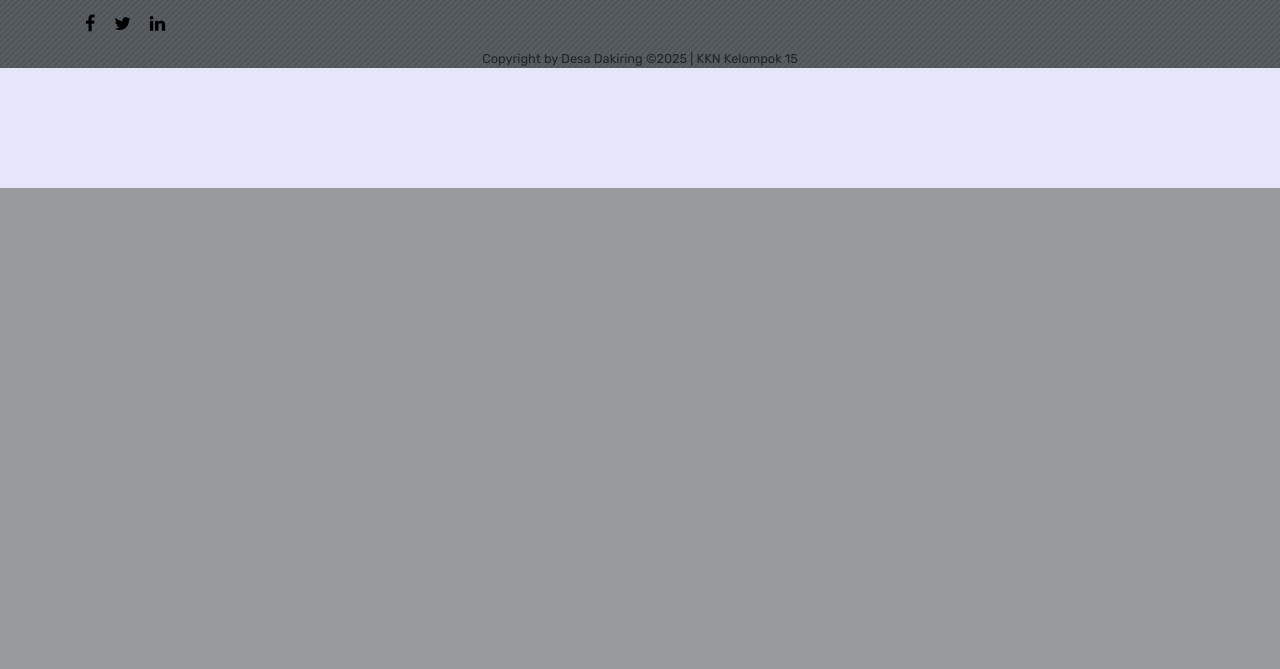
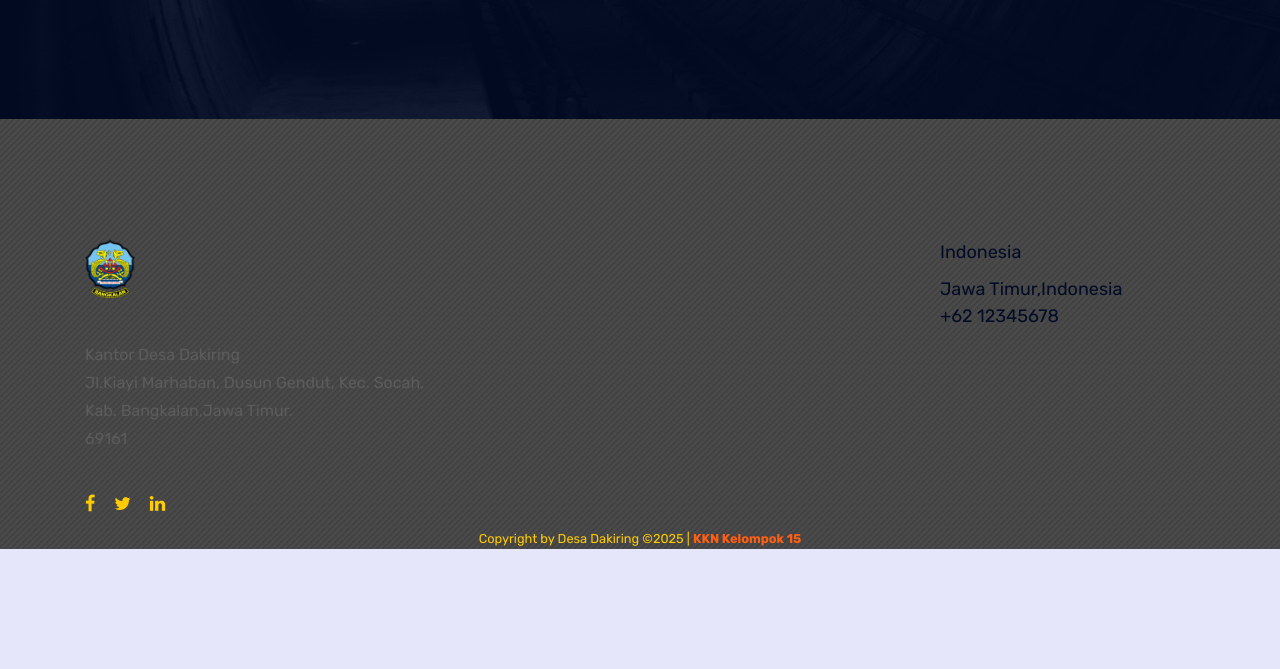
Before and after one commit to walid666-afk/DesaDakiring.github.io, a PHP site: page / in a window 1280 px wide. Shown: the part 3884-4553 px from the top of the page. Before the commit the page ends 4072 px from the top, so only its background shows below. Run offline with PHP 8.4, Linux system fonts and the light colour scheme.

Commit message:
Add files via upload

```diff
--- a/index.php
+++ b/index.php
@@ -76,7 +76,7 @@
                 <div class="col-lg-7 offset-lg-1">
                     <div class="breadcrumb_iner">
                         <div class="breadcrumb_iner_item">
-                            <h2>Selamat Datang Di Website Desa Dakiring</h2>
+                            <h2 style="color: #ffcc00; text-shadow: 2px 2px 4px #000000;">Selamat Datang Di Website Desa Dakiring</h2>
                         </div>
                     </div>
                 </div>
@@ -202,20 +202,20 @@
     <!-- project-area-end -->
 
     <!-- footer-start -->
-    <footer class="footer-area bg-dark">
+    <footer class="footer-area" style="background-color: #222; color: #ffcc00;">
         <div class="container">
             <div class="row justify-content-between">
                 <div class="col-sm-6 col-md-3 col-xl-4">
                     <div class="single-footer-widget footer_1">
                         <a href="index.html"> <img src="img/logo.png" alt="" width="50rem"> </a>
-                        <p  class="text-white">Kantor Desa Dakiring <br>
+                        <p>Kantor Desa Dakiring <br>
                             Jl.Kiayi Marhaban, Dusun Gendut, Kec. Socah, Kab. Bangkalan,Jawa Timur. <br>69161
                         </p>
                         <div class="social-links">
                             <ul>
-                                <li><a href="#"> <i class="fa fa-facebook"></i> </a></li>
-                                <li><a href="#"> <i class="fa fa-twitter"></i> </a></li>
-                                <li><a href="#"> <i class="fa fa-linkedin"></i> </a></li>
+                                <li><a href="#" style="color: #ffcc00;"> <i class="fa fa-facebook"></i> </a></li>
+                                <li><a href="#" style="color: #ffcc00;"> <i class="fa fa-twitter"></i> </a></li>
+                                <li><a href="#" style="color: #ffcc00;"> <i class="fa fa-linkedin"></i> </a></li>
                             </ul>
                         </div>
                     </div>
@@ -235,19 +235,10 @@
                 </div>
             </div>
             <center>
-                <small>Copyright by Desa Dakiring &copy;2025 | KKN Kelompok 15</small>
+                <small style="color: #ffcc00;">Copyright by Desa Dakiring &copy;2025 | <b>KKN Kelompok 15</b></small>
             </center>
         </div>
-        <!-- <div id="close">
-            <div class="container-popup">
-                <form action="#" method="post" class="popup-form">
-                    <img src="img/pop up/pop1.jpg">
-                    <h3>Selamat Tahun Baru 2025</h3>
-                    <p>Di masa sekarang untuk menjadi pahlawan tidak perlu mengangkat senjata, cukup memiliki kepedulian terhadap sesama untuk terus berjuang melalui masa sulit ini, bersatu seperti perjuangan para pahlawan Indonesia untuk mencapai kemerdekaan. Selamat Hari Pahlawan Nasional.</p>
-                </form>
-                <a class="close" href="#close">X</a>
-            </div>
-        </div> -->
+
     </footer>
     <style type="text/css">
     body{
```
Also changed, not shown: other parts of index.php (+2 -34 lines).
